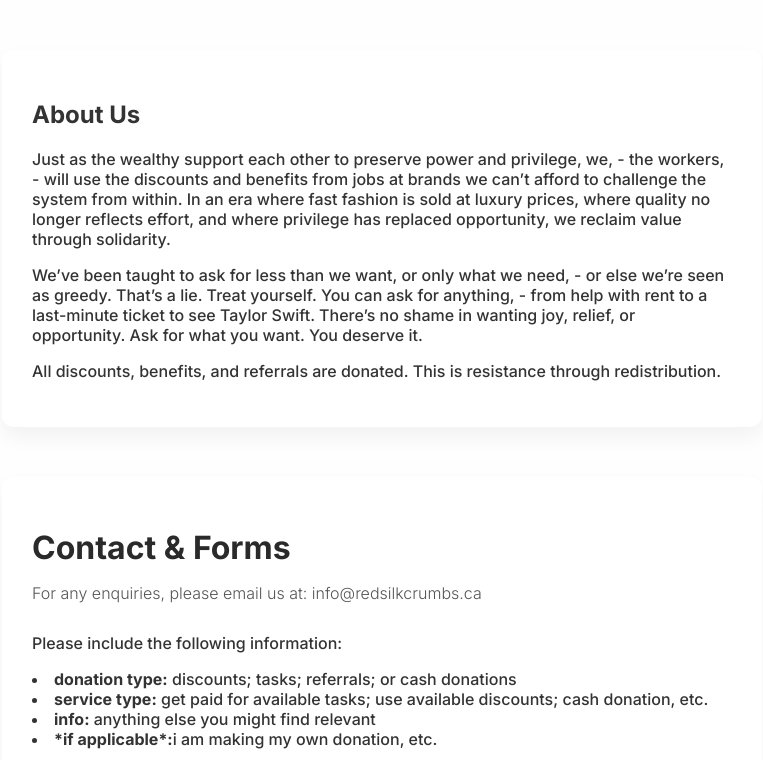
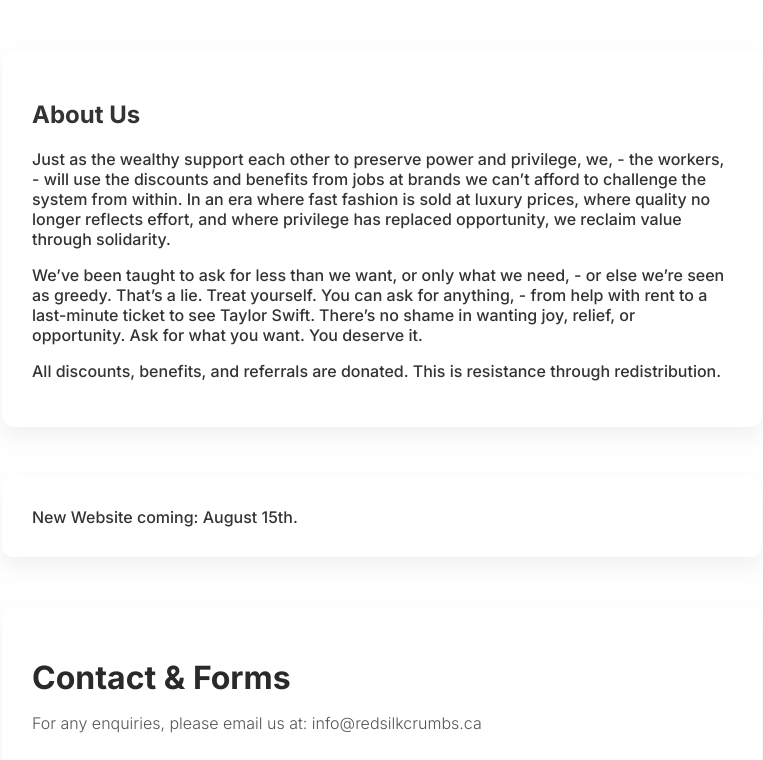
Before and after one commit to thepeaundertwenty/redsilkcrumbs, a plain HTML site: page index.html in a window 1280 px wide. Shown: the top 760 px of the page, without its empty margins (258-1021 px from the left). Drawn offline with Linux system fonts and the light colour scheme.

Commit message:
Update index.html

```diff
--- a/index.html
+++ b/index.html
@@ -22,6 +22,11 @@ Ask for what you want. You deserve it.</p>
 This is resistance through redistribution.</p>
   </div>
 </div>
+  <div class="container">
+    <div class="about-section">
+      New Website coming: August 15th.
+    </div>
+  </div>
 
 
   <div class="container">
```
